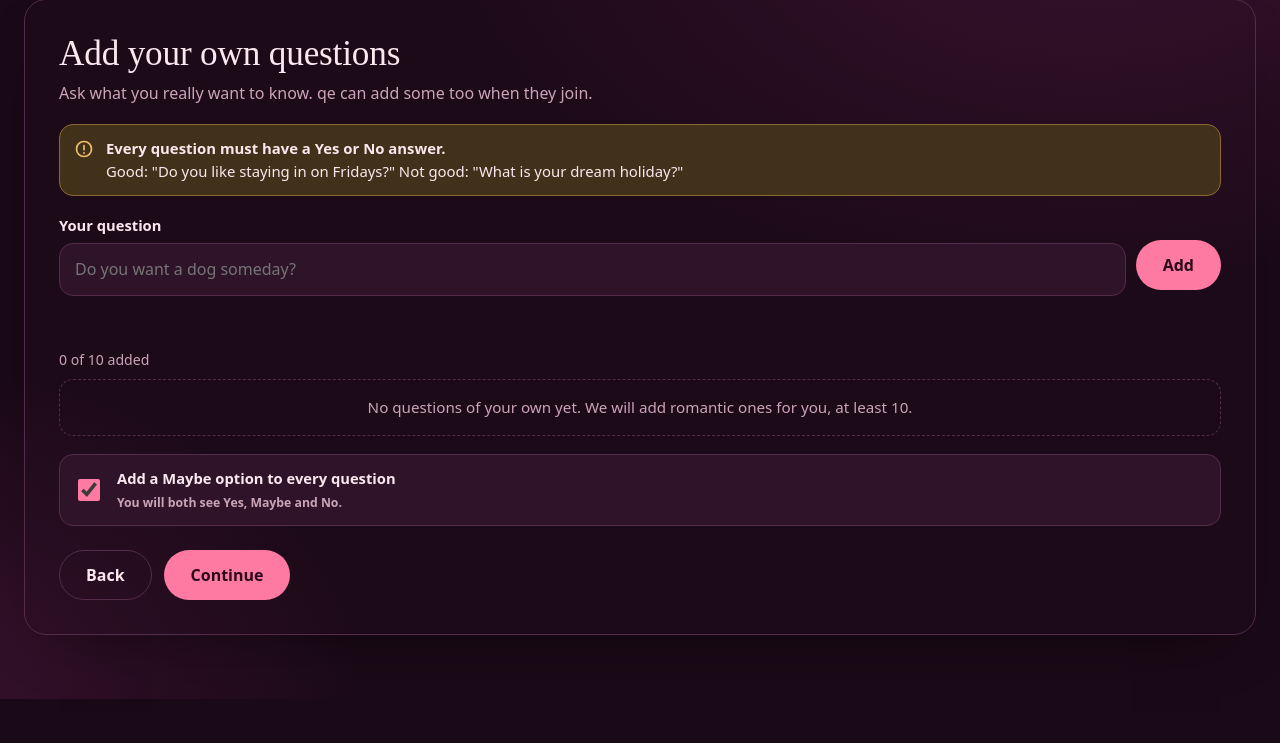
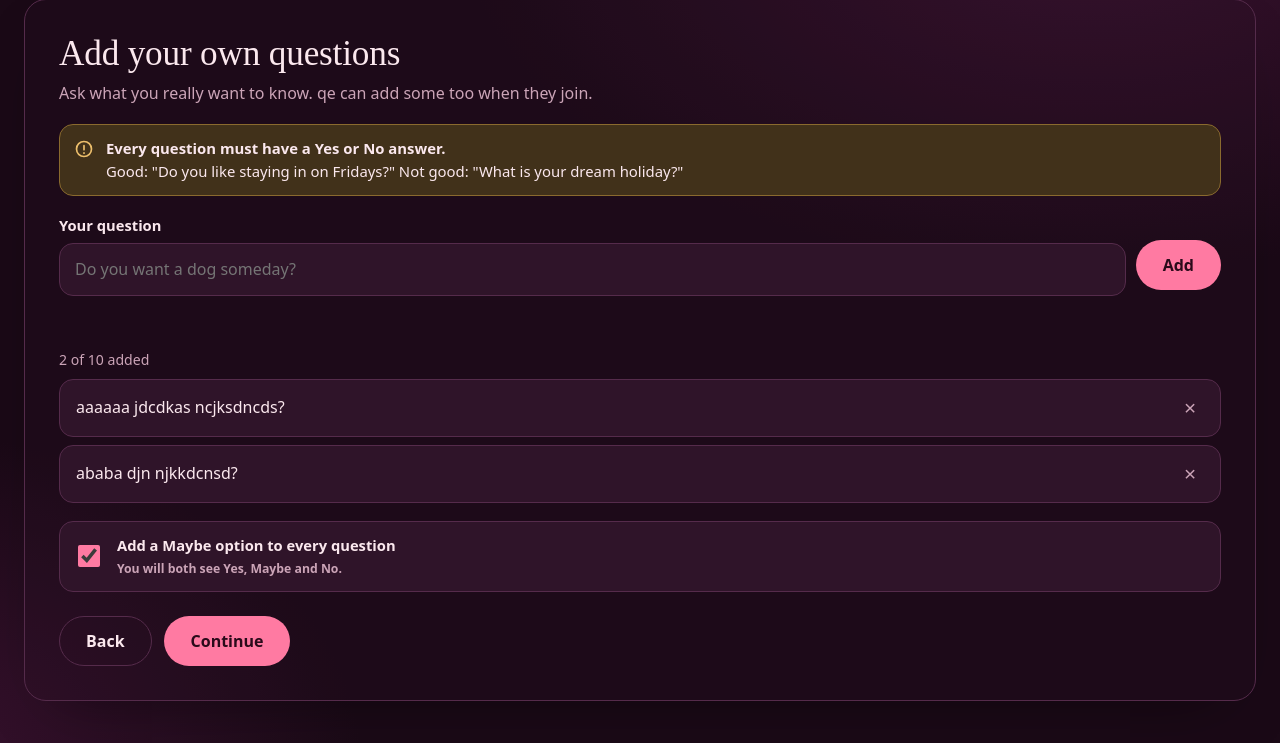
Before and after one commit to Prohor722/compatabilityTest, a Laravel app: template resources/views/game/step_2.blade.php in a window 1280 px wide. Shown: the part 27-770 px from the top of the page. Run offline with Laravel 12, Linux system fonts and the light colour scheme; the template is opened without the code that fills it, so the values that code supplies are empty.

Commit message:
step 2 design done

```diff
--- a/resources/views/game/step_2.blade.php
+++ b/resources/views/game/step_2.blade.php
@@ -21,9 +21,14 @@
             <p class="err" id="err" role="alert"></p>
         </form>
         <div>
-            <p class="count" id="qcount">0 of 10 added</p>
+            <p class="count" id="qcount">2 of 10 added</p>
             <div id="qlist" style="margin-top:8px">
-                <p class="empty">No questions of your own yet. We will add romantic ones for you, at least 10.</p>
+                <ul class="qs">
+                    <li><span>aaaaaa jdcdkas ncjksdncds?</span><button class="rm" data-act="rmq" data-i="0"
+                            aria-label="Remove question: aaaaaa jdcdkas ncjksdncds?">×</button></li>
+                    <li><span>ababa djn njkkdcnsd?</span><button class="rm" data-act="rmq" data-i="1"
+                            aria-label="Remove question: ababa djn njkkdcnsd?">×</button></li>
+                </ul>
             </div>
         </div><label class="switch" for="maybe"><input type="checkbox" id="maybe" checked=""><span><b>Add a
                     Maybe option to every question</b><small>You will both see Yes, Maybe and No.</small></span></label>
--- a/resources/views/game/step_3.blade.php
+++ /dev/null
@@ -1,3 +0,0 @@
-<x-layouts>
-
-</x-layouts>
--- a/routes/web.php
+++ b/routes/web.php
@@ -14,6 +14,10 @@ Route::get('/step-1', function () {
     return view('game.step_1');
 })->name('game.step_1');
 
-Route::post('/step-2', function () {
+Route::get('/step-2', function () {
     return view('game.step_2');
 })->name('game.step_2');
+
+Route::get('/step-3', function () {
+    return view('game.step_3');
+})->name('game.step_3');
```
